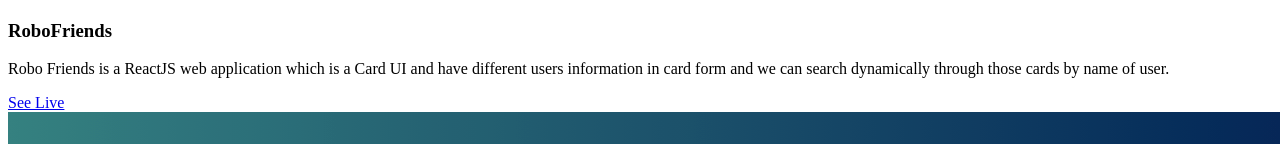
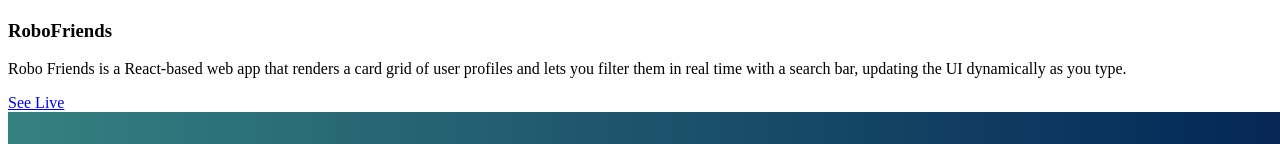
Before and after one commit to PrateetMishraUSC/Portfolio, a website: page src/index.html in a window 1280 px wide. Shown: the part 6731-6875 px from the top of the page. Drawn offline with nearby package versions, Linux system fonts and the light colour scheme.

Commit message:
Changing project details link

```diff
--- a/src/index.html
+++ b/src/index.html
@@ -247,7 +247,9 @@
                 <h3 class="project-wrapper__text-title">RoboFriends</h3>
                 <div>
                   <p class="mb-4">
-                    Robo Friends is a ReactJS web application which is a Card UI and have different users information in card form and we can search dynamically through those cards by name of user.
+                    Robo Friends is a React-based web app that renders a card grid of user
+                    profiles and lets you filter them in real time with a search bar,
+                    updating the UI dynamically as you type.
                   </p>
                 </div>
                 <a target="_blank" class="cta-btn cta-btn--hero" href="https://prateetmishra.github.io/robofriends/">
@@ -257,7 +259,7 @@
             </div>
             <div class="col-lg-8 col-sm-12">
               <div class="project-wrapper__image">
-                <a href="https://prateetmishra.github.io/background-generator/" target="_blank">
+                <a href="https://prateetmishra.github.io/robofriends/" target="_blank">
                   <div data-tilt class="thumbnail rounded">
                     <img class="img-fluid" src="./assets/robofriends.png" />
                   </div>
```
